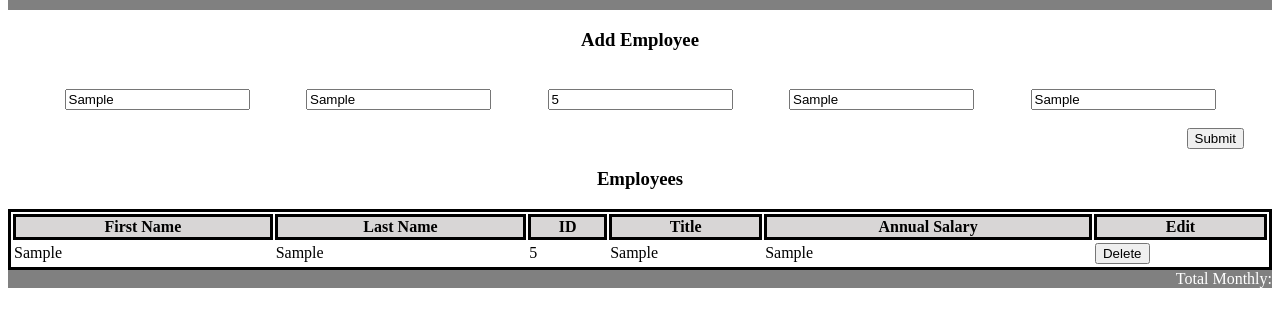
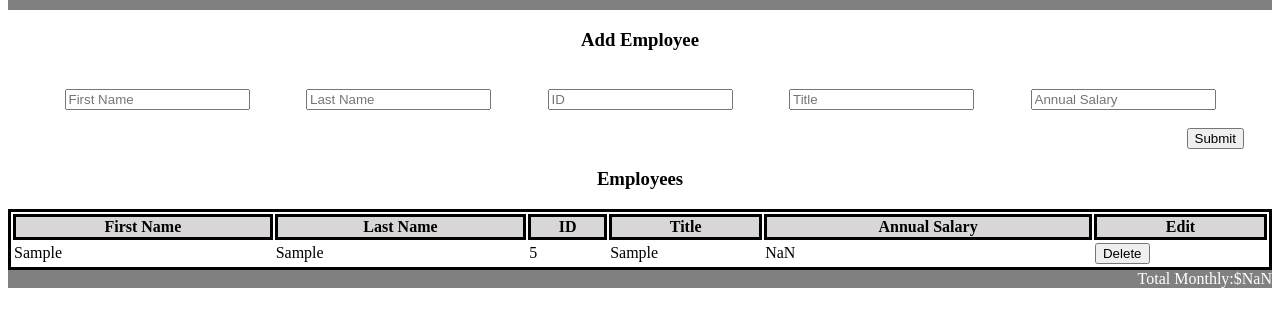
Before and after one commit to CardinalNavigation/weekend-jquery-salary-calculator, a plain HTML site: page index.html in a window 1280 px wide. Both pictures are taken after typing "Sample", "Sample", "5", "Sample", "Sample" into the empty fields and a click on the button "Submit". Shown: the part 61-388 px from the top of the page. Drawn offline with Linux system fonts and the light colour scheme.

Commit message:
trying to figure out the delete button to delete a row

```diff
--- a/index.html
+++ b/index.html
@@ -46,8 +46,8 @@
 
     </main>
     <footer id="footerId">
-        <section>Total Monthly:</section>
-        <section id="totalMonthlyInput"></section>
+        <section>Total Monthly:$</section>
+        <section id="totalMonthlyInput">0</section>
     </footer>
 
 
--- a/script.js
+++ b/script.js
@@ -5,7 +5,7 @@ function onReady() {
 
     // Listeners
     $('#submitButton').on('click', pushTheInput);
-    $('#tableBody').on('click', '#tableRow', deleteButton);
+    $('#tableBody').on('click', '#deleteButton', removeRow);
 
 }
 
@@ -19,30 +19,40 @@ function pushTheInput(event) {
     let idLabel = $('#idLabel').val();
     let titleLabel = $('#titleLabel').val();
 
-
     // Figuring out how to get the monthly total to update
     // It seems to me that you should be able to push the value of the input into
     // another container but the problem i am having is that it is turnign it into
     // a string.
 
-    let salaryInputString = $('#salaryLabel').val();
-    // let variable = $('target').operation();
-    // WRITE (replace)updated target monthly = read input + read target monthly
-    let monthlyTotal = $('#totalMonthlyInput').val();
-
-    let salaryInput = Number(salaryInputString);
-    console.log(typeof salaryInput)
+    // finalMonthly.toLocaleString() //TODO STRETCH: $10,000.00
+    let salaryInput = Number($('#salaryLabel').val());
+    let monthlyStatus = Number($('#totalMonthlyInput').text());
+    let finalMonthly = (salaryInput / 12) + monthlyStatus;
+    finalMonthly = finalMonthly.toFixed(2);
+    $('#totalMonthlyInput').text(finalMonthly)
 
 
-    $('#totalMonthlyInput').append(salaryInput);
+
+    //Table Row Function
+    $('#tableBody').append(`<tr id="tableRow"><td>${firstName}</td><td>${lastName}</td><td>${idLabel}</td><td>${titleLabel}</td><td>${salaryInput}</td><<td><button id="deleteButton">Delete</button></td>/tr>`)
+
+    // Reset the Value to blank
+    $('#firstName').val("");
+    $('#lastName').val("");
+    $('#idLabel').val("");
+    $('#titleLabel').val("");
+    $('#salaryLabel').val("");
+}
+
+//Function for Delete Items
+// Problem Solving:
+// $('#tableBody').on('click', git add .'#tableRow', deleteButton); Listener
+// Updating delete button from class to ID, the class was not set up properly
+// $$('#tableBody').on('click', '#deleteButton', deleteButton); Listener updated to correct text
+// --We want the button to be what clears the row
+// now set up a function, that reads "When the delete button is clicked, remove the same row"
 
 
-    $('#tableBody').append(`<tr id="tableRow"><td>${firstName}</td><td>${lastName}</td><td>${idLabel}</td><td>${titleLabel}</td><td>${salaryInputString}</td><<td><button class "deleteButton">Delete</button></td>/tr>`)
-
+function removeRow(event) {
+    $('#tableRow').remove();
 }
-
-//trying to delete the items but its deleting the first in the line
-// i dont know why
-function deleteButton() {
-    $(this).remove();
-}
```
